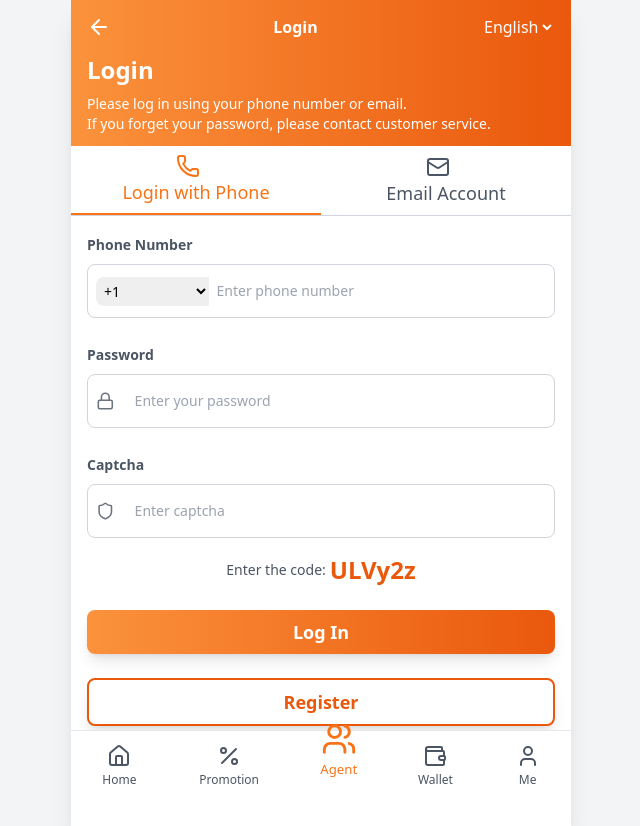
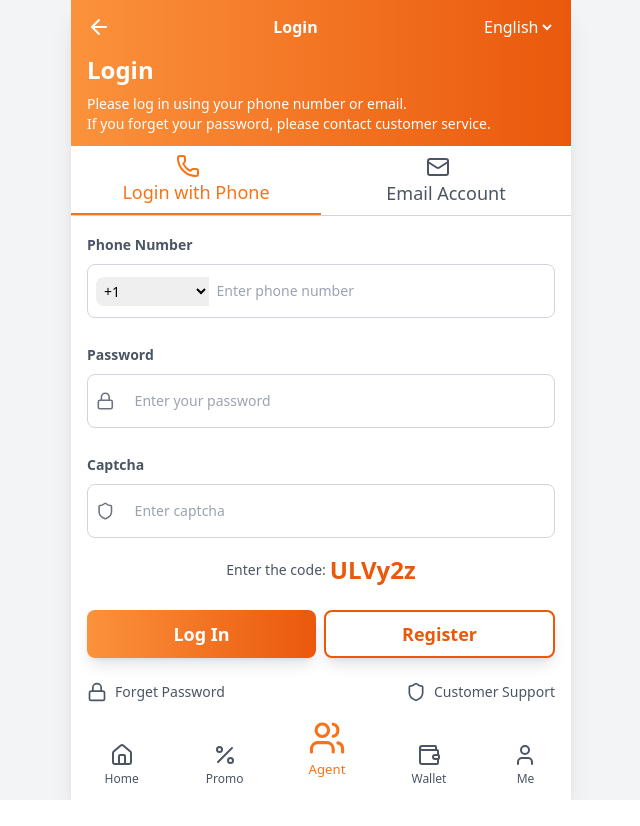
Before and after one commit to keinsta/tcvvip-clone, a React (Vite) app: page /login in a window 1280 px wide. Shown: the whole page, without its empty margins (319-959 px from the left). After the commit the page ends 800 px from the top, so only its background shows below. Built offline with nearby package versions, Linux system fonts and the light colour scheme.

Commit message:
update in login/register page

```diff
--- a/src/components/Footer.jsx
+++ b/src/components/Footer.jsx
@@ -4,13 +4,13 @@ import { Link } from "react-router-dom";
 
 const Footer = () => {
   return (
-    <footer className="fixed bottom-0  w-full max-w-[500px] h-[70px] bg-white flex items-center justify-around shadow-t-md border-t">
+    <footer className="fixed bottom-0  w-full max-w-[500px] h-[70px] bg-white flex items-center justify-around shadow-t-md ">
       <FooterItem icon={<Home size={24} />} label="Home" />
-      <FooterItem icon={<Percent size={24} />} label="Promotion" />
+      <FooterItem icon={<Percent size={24} />} label="Promo" />
 
       {/* Central Agent Icon (Larger & Raised) */}
       <div className="flex flex-col items-center relative -top-4">
-        <FooterItem icon={<Users size={32} />} label="Agent" isCentral />
+        <FooterItem icon={<Users size={34} />} label="Agent" isCentral />
       </div>
 
       <FooterItem icon={<Wallet size={24} />} label="Wallet" />
--- a/src/pages/auth/Login.jsx
+++ b/src/pages/auth/Login.jsx
@@ -186,19 +186,21 @@ const Login = () => {
           </div>
         </div>
 
+        <div className="flex">
           <button
             onClick={handleSubmit}
-          className="w-full py-2 mt-6 text-white bg-gradient-to-r from-orange-400 to-orange-600 rounded-lg shadow-lg text-lg font-bold transition-all"
+            className="w-full py-2 mr-1 text-white bg-gradient-to-r from-orange-400 to-orange-600 rounded-lg shadow-lg text-lg font-bold transition-all"
           >
             Log In
           </button>
 
           <button
             onClick={() => navigate("/register")}
-          className="w-full py-2 mt-6 text-orange-600 border-2 border-orange-600 bg-white rounded-lg shadow-lg text-lg font-bold hover:bg-orange-600 hover:text-white transition-all"
+            className="w-full py-2 ml-1 text-orange-600 border-2 border-orange-600 bg-white rounded-lg shadow-lg text-lg font-bold hover:bg-orange-600 hover:text-white transition-all"
           >
             Register
           </button>
+        </div>
 
         <div>
           <div className="w-full flex justify-between items-center mt-6">
```
Lines whose indentation alone changed are shown as unchanged.
